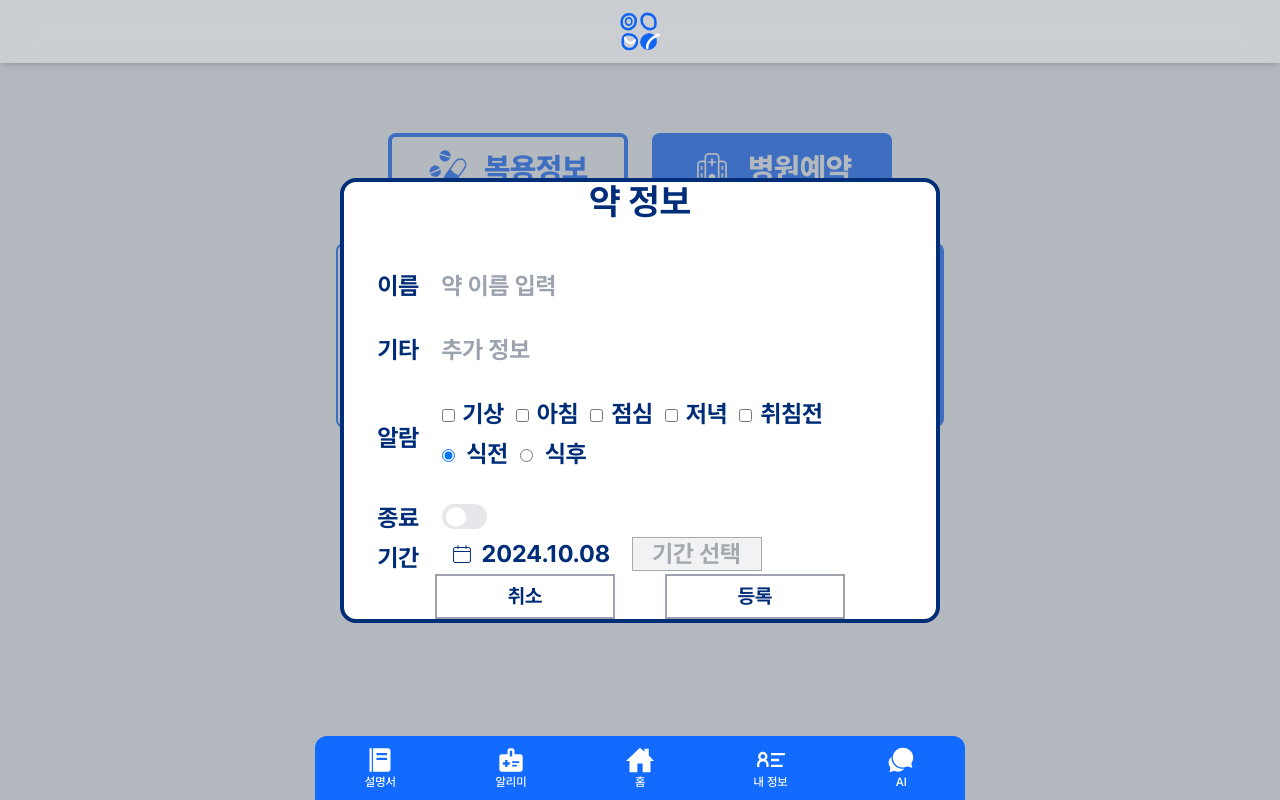
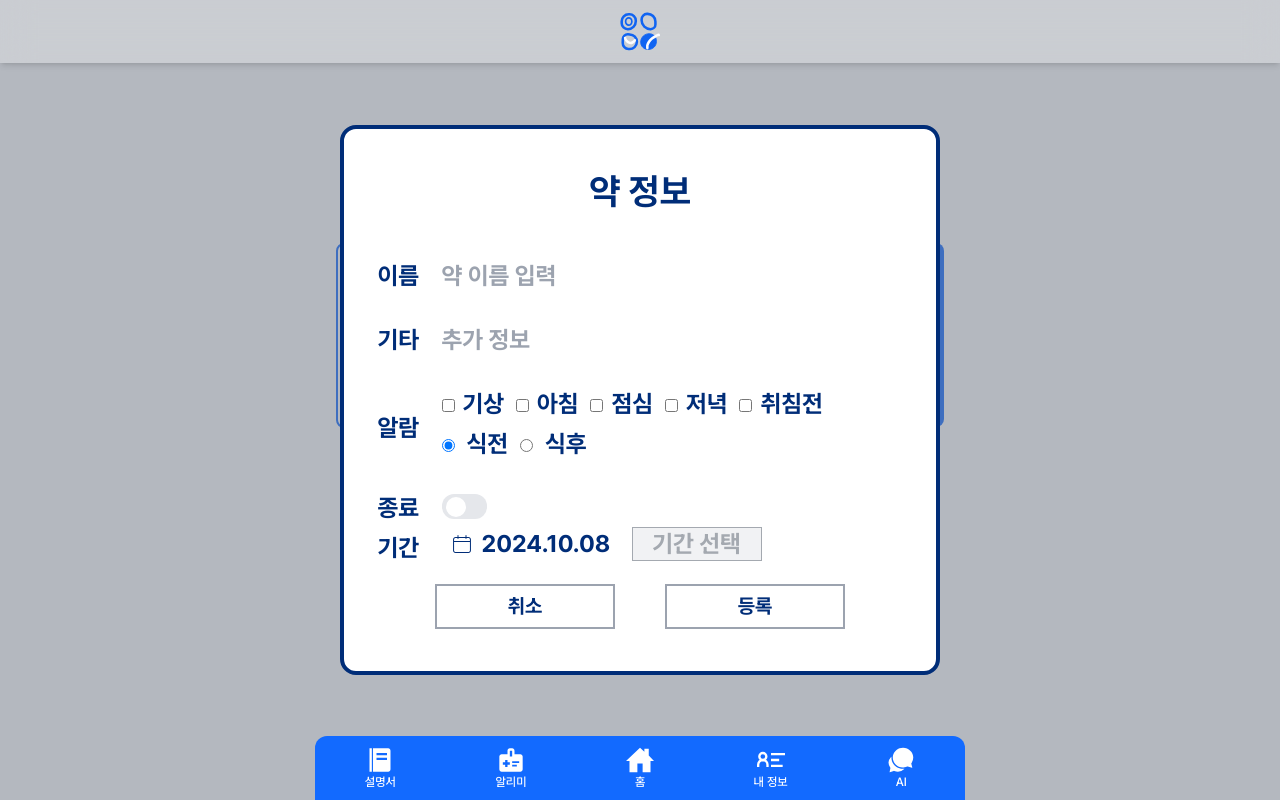
Before and after one commit to seniorBuddy/seniorBuddy-client, a Next.js app: page /reminder in a window 1280 px wide. Both pictures are taken after a click on the element 640 px from the left and 516 px from the top of the page. Built offline with nearby package versions, Linux system fonts and the light colour scheme.

Commit message:
FEAT: 리마인더 취소 활성화

```diff
--- a/src/app/reminder/page.tsx
+++ b/src/app/reminder/page.tsx
@@ -5,7 +5,6 @@ import { GiMedicines } from "react-icons/gi";
 import { CiHospital1 } from 'react-icons/ci';
 import Medicine from '../../components/reminder/medicine';
 import Hospital from '../../components/reminder/hospital';
-import ReminderModal from '@/components/reminder/modal/reminder-modal';
 
 export default function Reminder() {
   const [chooseOne, setChooseOne] = useState('medicine');
@@ -53,8 +52,8 @@ export default function Reminder() {
           </div>
         </label>
       </div>
-      {chooseOne === 'medicine' && <Medicine chooseOne={chooseOne} />}
-      {chooseOne === 'hospital' && <Hospital />}
+      {chooseOne === 'medicine' && <Medicine chooseOne={chooseOne}/>}
+      {chooseOne === 'hospital' && <Hospital chooseOne={chooseOne}/>}
     </div>
   );
 }
--- a/src/components/reminder/hospital.tsx
+++ b/src/components/reminder/hospital.tsx
@@ -1,4 +1,4 @@
-import Register from './hospitalRegist';
+import RegisterModal from './modal/reminder-modal';
 import { FaPlusCircle } from "react-icons/fa";
 import { useState } from 'react';
 
@@ -8,7 +8,7 @@ interface Hospital {
   period: string;
 }
 
-export default function Hospital() {
+export default function Hospital({chooseOne}:{chooseOne: string}) {
   const [addHospital, setAddHospital] = useState<boolean>(false);
   const [hospitals, setHospitals] = useState<Hospital[]>([]);
   const [hoveredIndex, setHoveredIndex] = useState<number | null>(null);
@@ -83,11 +83,7 @@ export default function Hospital() {
           onClick={handleClick}
           className="fixed inset-0 flex items-center justify-center bg-gray-500 bg-opacity-50"
         >
-          <Register
-            prop={addHospital}
-            onCancel={() => setAddHospital(false)}
-            onRegister={handleRegister}
-          />
+          <RegisterModal division={chooseOne} onCancel={() => setAddHospital(false)}/>
         </div>
       )}
     </>
--- a/src/components/reminder/medicine.tsx
+++ b/src/components/reminder/medicine.tsx
@@ -1,4 +1,3 @@
-import Register from './medicineRegist';
 import RegisterModal from './modal/reminder-modal';
 import { FaPlusCircle } from "react-icons/fa";
 import { useState } from 'react';
@@ -130,7 +129,7 @@ export default function MadicineMain({chooseOne}:{chooseOne: string}) {
         onClick={handleClick}
         className="fixed inset-0 flex items-center justify-center bg-gray-500 bg-opacity-50"
       >
-        <RegisterModal division={chooseOne}/>
+        <RegisterModal division={chooseOne} onCancel={() => setAddmedicine(false)}/>
         {/*<Register prop={addMedicine} onCancel={() => setAddmedicine(false)} onRegister={handleRegister}/>*/}
       </div>
     )}
--- a/src/components/reminder/modal/hospital-modal.tsx
+++ b/src/components/reminder/modal/hospital-modal.tsx
@@ -4,8 +4,8 @@ import DatePicker from 'react-datepicker';
 import 'react-datepicker/dist/react-datepicker.css'
 import { ko } from 'date-fns/locale';
 
-export default function HospitalModal() {
-  const [reservationDate, setREserVationDate] = useState<Date | null>(new Date());  // 예약 날짜
+export default function HospitalModal({onCancel}: {onCancel: () => void}) {
+  const [reservationDate, setReserVationDate] = useState<Date | null>(new Date());  // 예약 날짜
 
   return (
     <div>
@@ -40,7 +40,7 @@ export default function HospitalModal() {
               timeFormat="HH시 mm분"
               timeIntervals={30}
               selected={reservationDate}
-              onChange={(date: Date | null) => setREserVationDate(date)}
+              onChange={(date: Date | null) => setReserVationDate(date)}
               className="w-[240px]"
             />
           </div>
@@ -49,6 +49,7 @@ export default function HospitalModal() {
       {/* 취소 등록 버튼 */}
       <div className="flex flex-row justify-center w-full gap-[50px] text-darkblue text-xl font-bold">
         <div
+          onClick={onCancel}
           className="w-[180px] h-[45px] p-2 flex justify-center items-center border-2 border-gray-400 rounded-xl\
           hover:bg-blue hover:text-white hover:scale-[1.1] transition-transform duration-200"
         >
--- a/src/components/reminder/modal/medicine-modal.tsx
+++ b/src/components/reminder/modal/medicine-modal.tsx
@@ -4,7 +4,7 @@ import DatePicker from 'react-datepicker';
 import 'react-datepicker/dist/react-datepicker.css'
 import { ko } from 'date-fns/locale';
 
-export default function MedicineModal() {
+export default function MedicineModal({ onCancel }: {onCancel: () => void}) {
   const [chooseTime, setChooseTime] = useState<string>('before');  // 식전, 식후
   const [isOn, setIsOn] = useState<boolean>(false);  // 종료 시간 유무
   const [startDate, setStartDate] = useState<Date | null>(new Date());  // 시작 날짜
@@ -39,7 +39,7 @@ export default function MedicineModal() {
 
 
   return (
-    <form>
+    <div>
       <div className="flex flex-col gap-8 font-bold text-darkblue text-2xl">
         {/* 약 이름 */}
         <div className="flex flex-row items-center w-full gap-1">
@@ -157,8 +157,9 @@ export default function MedicineModal() {
         </div>
       </div>
       {/* 취소 등록 버튼 */}
-      <div className="flex flex-row justify-center w-full gap-[50px] text-darkblue text-xl font-bold">
+      <div className="flex flex-row justify-center w-full pt-[20px] gap-[50px] text-darkblue text-xl font-bold">
         <div
+          onClick={onCancel}
           className="w-[180px] h-[45px] p-2 flex justify-center items-center border-2 border-gray-400 rounded-xl\
           hover:bg-blue hover:text-white hover:scale-[1.1] transition-transform duration-200"
         >
@@ -171,6 +172,6 @@ export default function MedicineModal() {
             등록
         </div>
       </div>
-    </form>
+    </div>
   );
 }
--- a/src/components/reminder/modal/reminder-modal.tsx
+++ b/src/components/reminder/modal/reminder-modal.tsx
@@ -1,20 +1,21 @@
-import { useState } from 'react';
 import MedicineModal from './medicine-modal';
 import HospitalModal from './hospital-modal';
 
 interface RegisterModalProps {
   division: string;
+  onCancel: (value: boolean) => void;
 }
 
-export default function reminderModal({ division }: RegisterModalProps) {
+export default function ReminderModal({ division, onCancel }: RegisterModalProps) {
   return (
     <div>
       {/* 모달 전체 틀 */}
-      <div className="flex flex-col gap-12 items-center justify-center w-[600px] h-p[500px] bg-white border-4 border-darkblue rounded-2xl">
+      <div className="flex flex-col gap-12 items-center justify-center w-[600px] h-[550px] bg-white border-4 border-darkblue rounded-2xl">
         <span className="text-darkblue text-4xl font-bold">
           {division === 'medicine' ? "약 정보" : "병원 정보"}
         </span>
-        {division === 'medicine' ? <MedicineModal/> : <HospitalModal/>}
+        {division === 'medicine' ?
+        <MedicineModal onCancel={() => onCancel(false)}/> : <HospitalModal onCancel={() => onCancel(false)}/>}
       </div>
     </div>
   )
```
Lines whose indentation alone changed are shown as unchanged.
